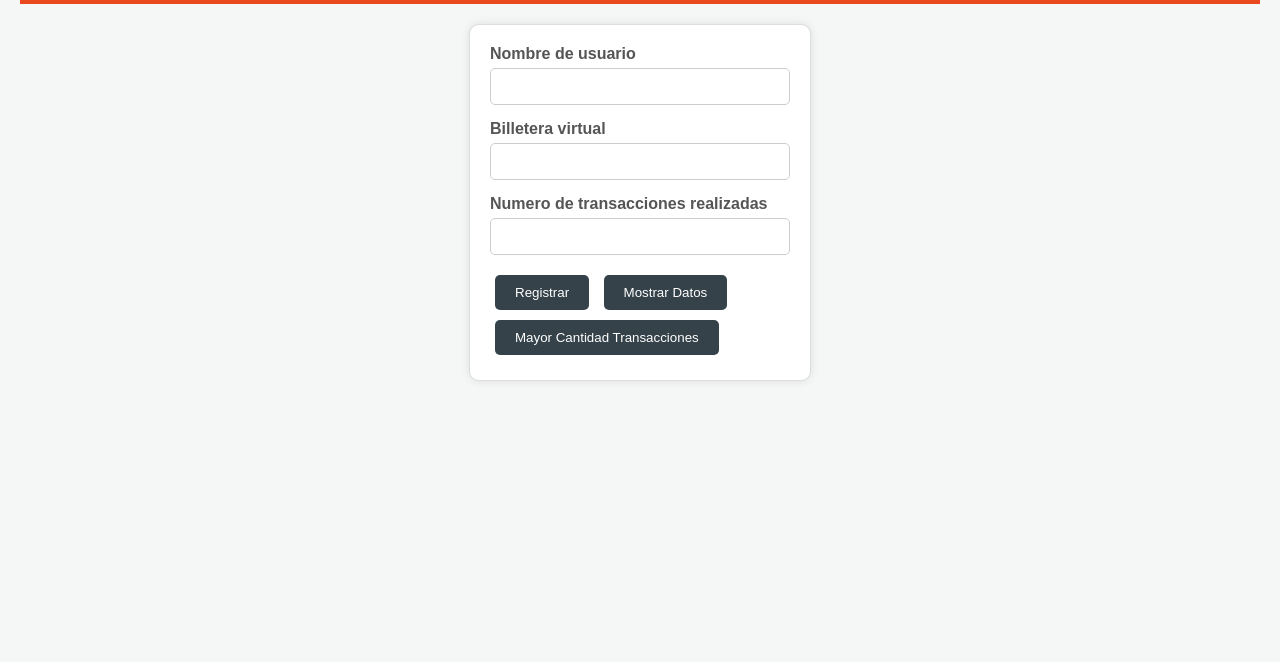
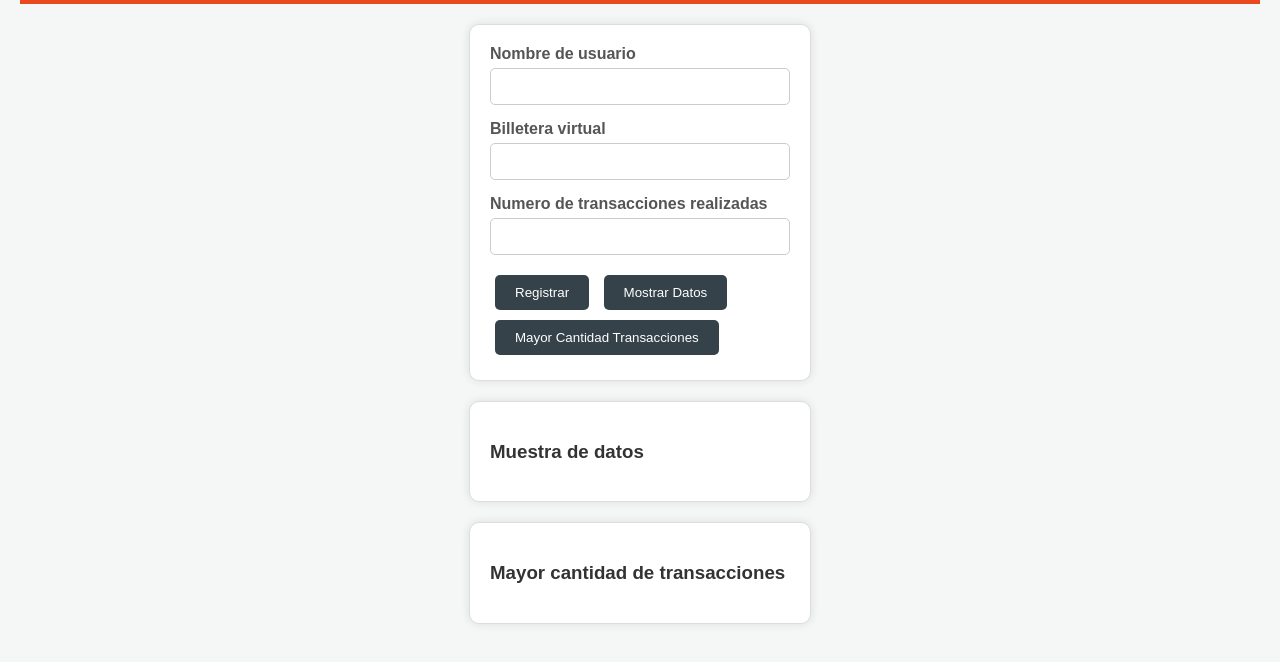
Before and after one commit to Chaves-Johanna-Milagro/proyecto03js_GestorBilleteraVirtual_grupo_2, a website: page public/view/index.html in a window 1280 px wide. Shown: the part 98-760 px from the top of the page. Drawn offline with Linux system fonts and the light colour scheme; files that its build step writes are made by us from their sources.

Commit message:
Correcciones html
Se corrigieron unos detalles en el html

```diff
--- a/public/view/index.html
+++ b/public/view/index.html
@@ -3,7 +3,7 @@
 <head>
     <meta charset="UTF-8">
     <meta name="viewport" content="width=device-width, initial-scale=1.0">
-    <link rel="stylesheet" href="../public/css/styles.css">
+    <link rel="stylesheet" href="../css/styles.css">
     <title>GRUPO 2</title>
 </head>
 
@@ -38,8 +38,15 @@
 
         </div>
         <div>
-            <ul id="listaDatos"></ul>
-            <ul id="listaDatosMax"></ul>
+            <div class="registrarUsuario">
+                <h3>Muestra de datos</h3>
+                <ul id="listaDatos"></ul>
+            </div>
+
+            <div class="registrarUsuario">
+                <h3>Mayor cantidad de transacciones</h3>
+                <ul id="listaDatosMax"></ul>
+            </div>
         </div>
     </main>
 	<script src="/src/indexjs.js"></script>
```
